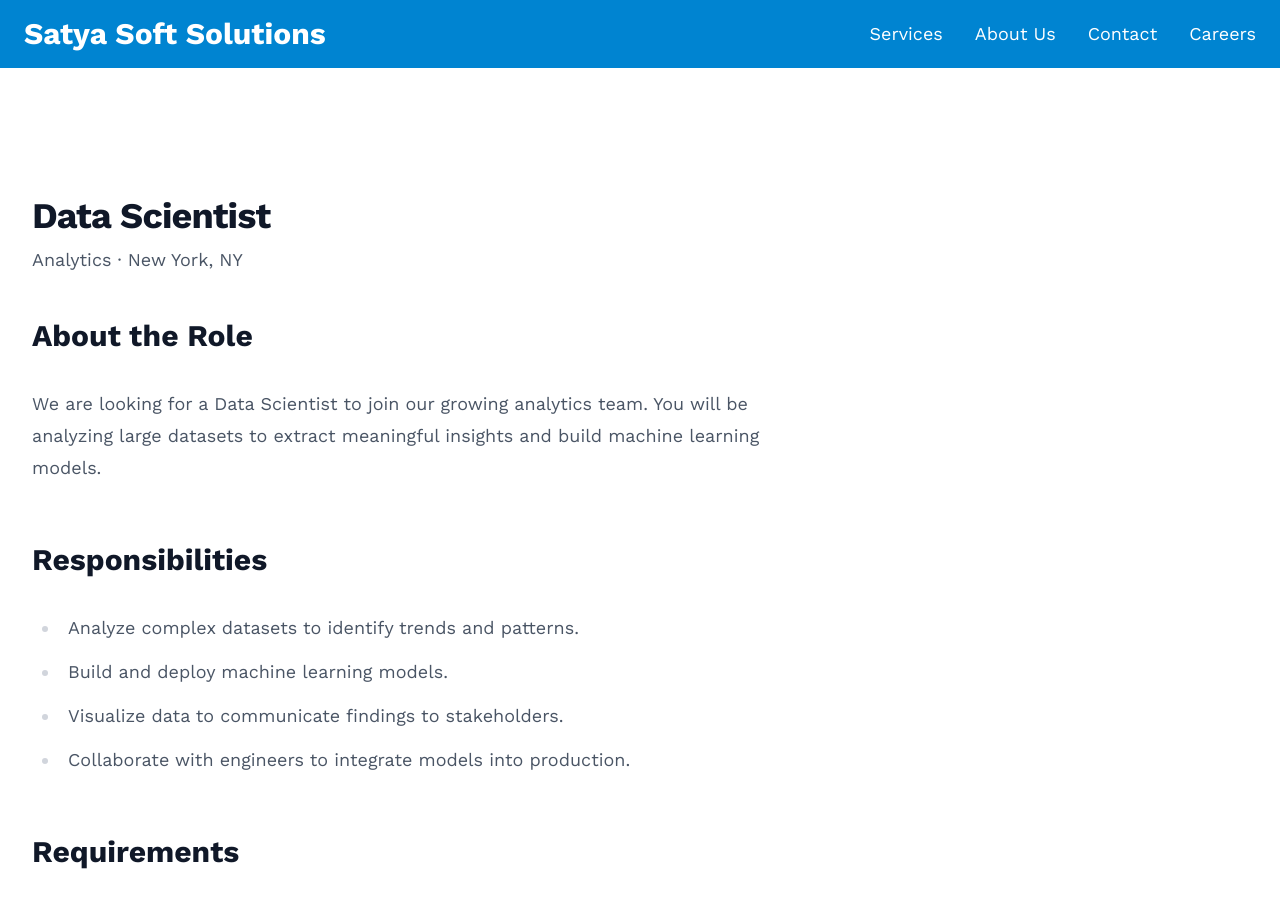
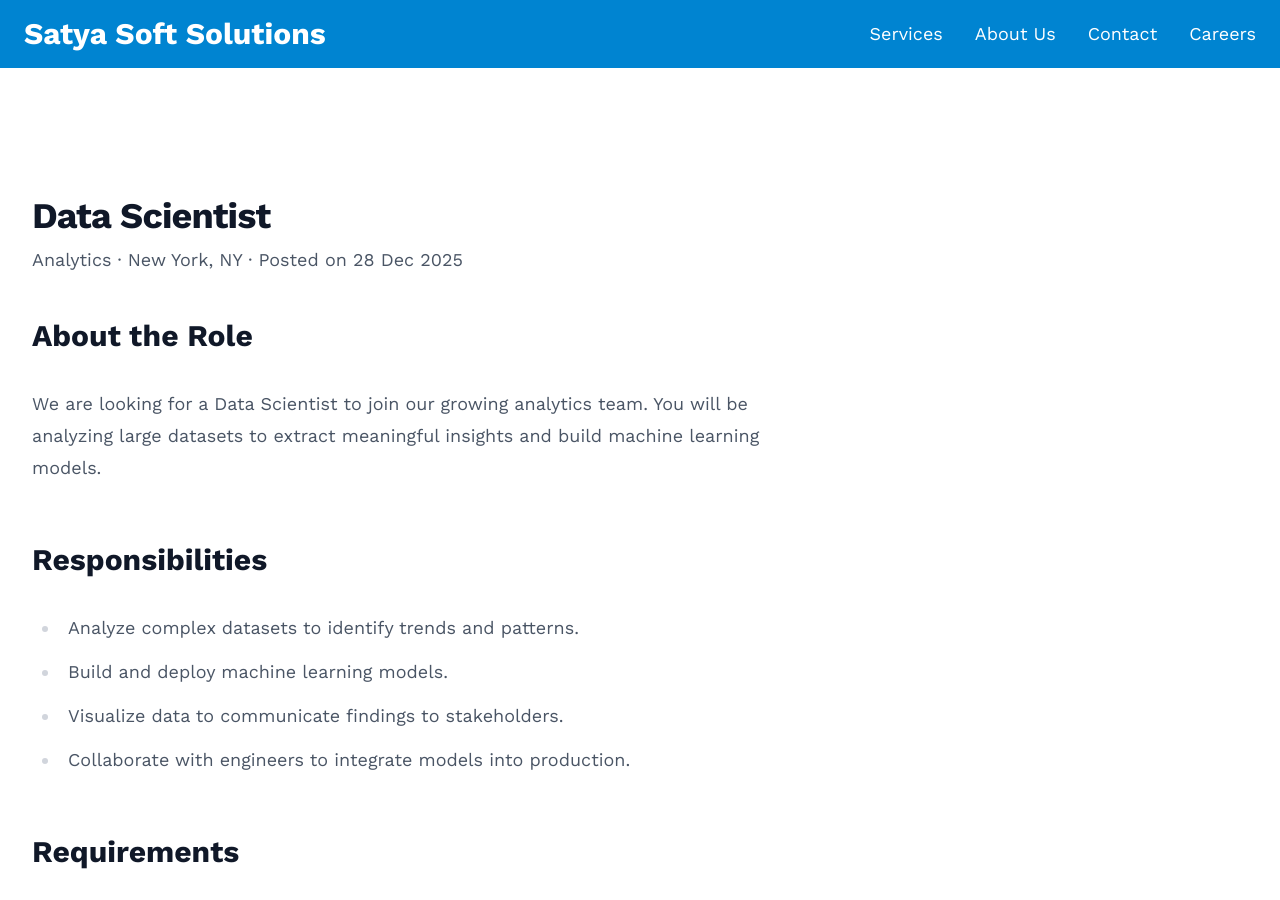
Before and after one commit to satya-soft/satya-soft.github.io, a Jekyll site: the page built from _jobs/data-scientist.md, in a window 1280 px wide and 900 px high. Built offline with Jekyll 4.4.1, drawn with Linux system fonts in a browser that asks for light colours.

Commit message:
Update job.html

```diff
--- a/_layouts/job.html
+++ b/_layouts/job.html
@@ -11,7 +11,8 @@ layout: default
                 {{ page.title }}
             </h2>
             <p class="mt-2 text-lg leading-8 text-gray-600">
-                {{ page.department }} &middot; {{ page.location }}
+                {{ page.department }} &middot; {{ page.location }} &middot;
+                Posted on {{ page.date | date_to_string }}
             </p>
         </div>
         <div class="mx-auto mt-10 max-w-2xl lg:mx-0 lg:max-w-none">
```
